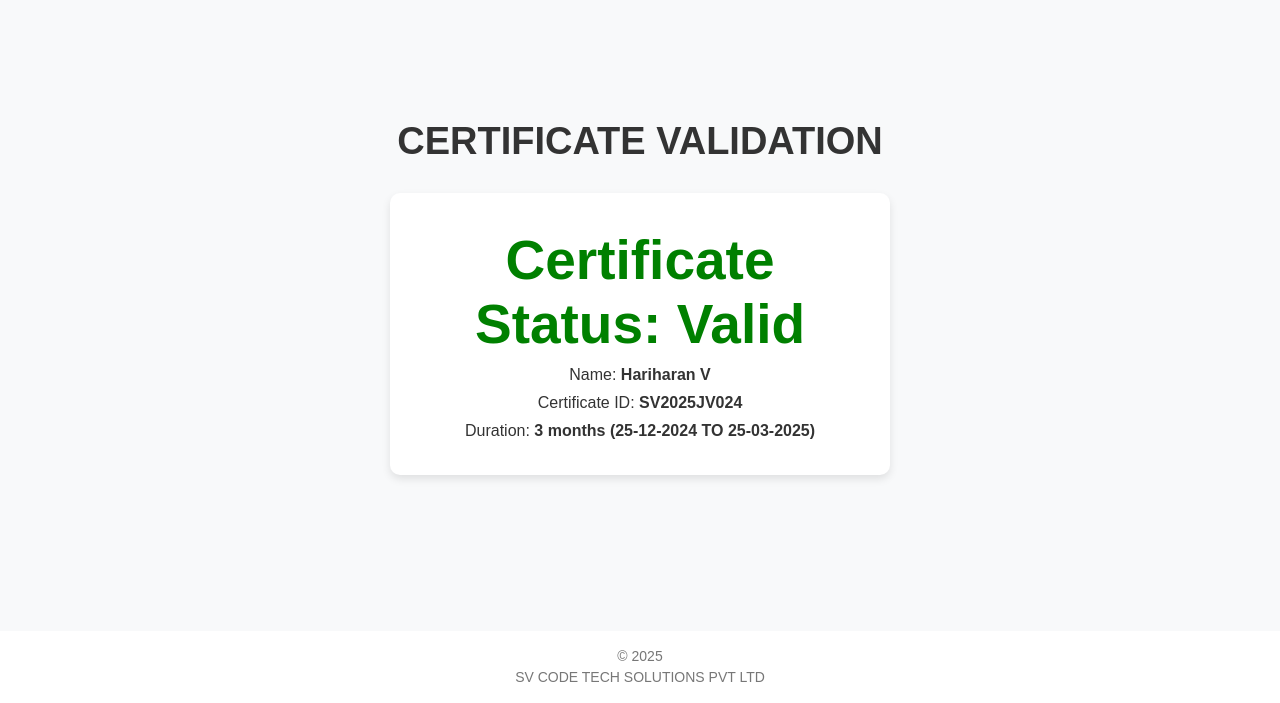
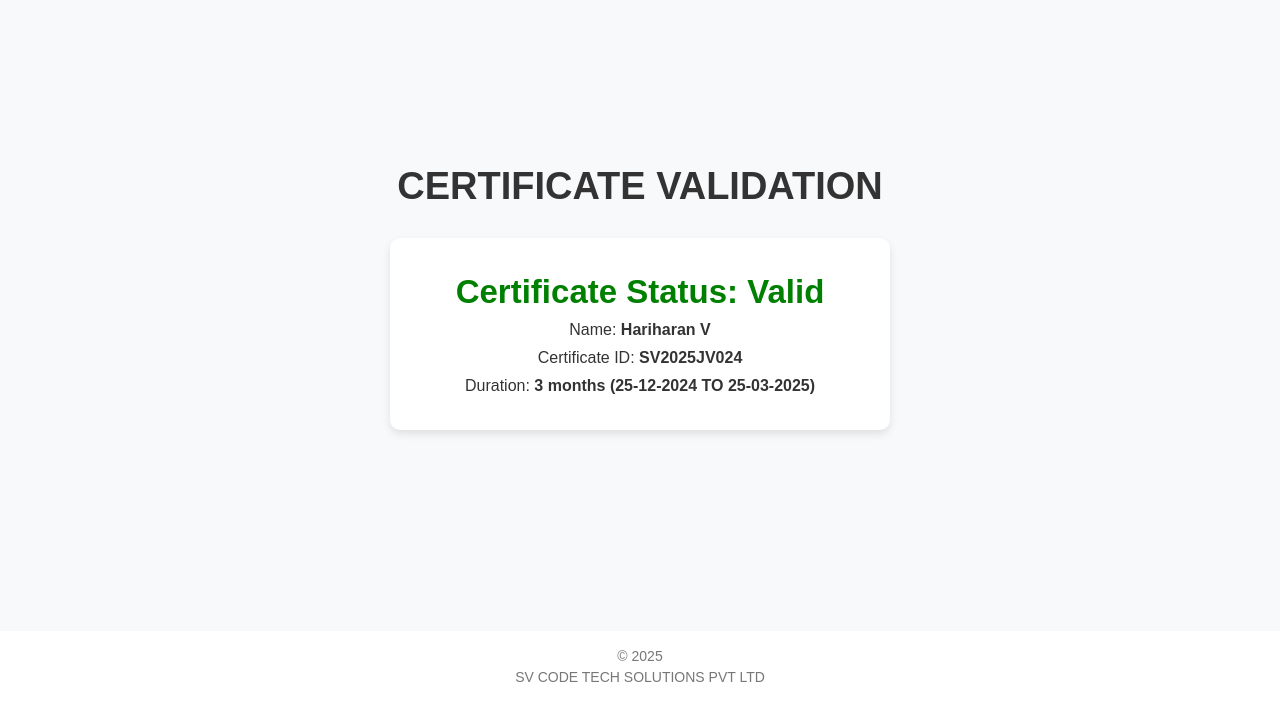
Before and after one commit to Hariharan0010/certificate-validation, a plain HTML site: page index.html in a window 1280 px wide. Shown: the part 97-800 px from the top of the page. Drawn offline with Linux system fonts and the light colour scheme.

Commit message:
Update styles.css

```diff
--- a/styles.css
+++ b/styles.css
@@ -97,7 +97,7 @@ h1 {
 
 /* Increase font size of Certificate Status */
 .certificate-box .certificate-status {
-    font-size: 55px !important;  /* Adjust size as needed */
+    font-size: 33px !important;  /* Adjust size as needed */
     font-weight: bold;
     color: green;  /* Keeps it green */
 }
```
